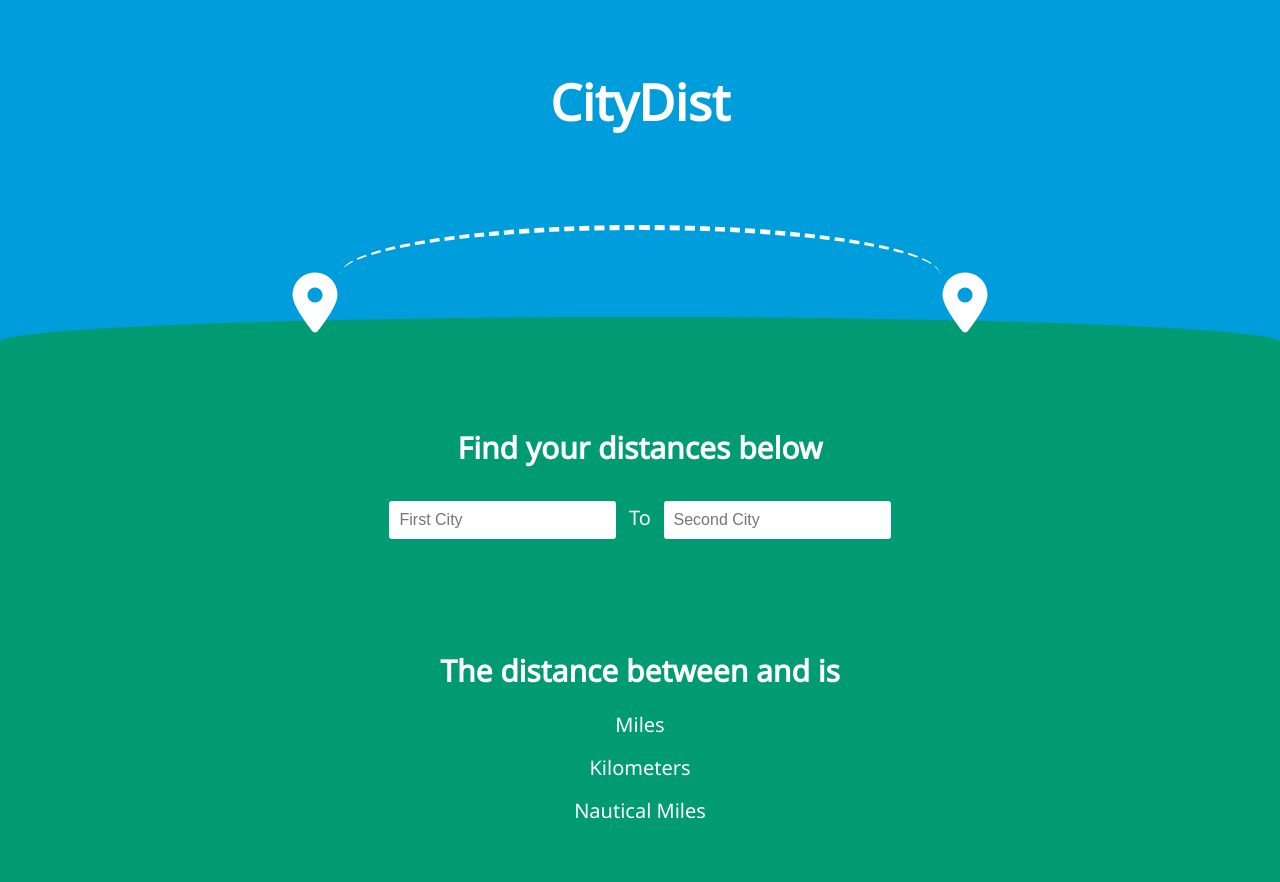
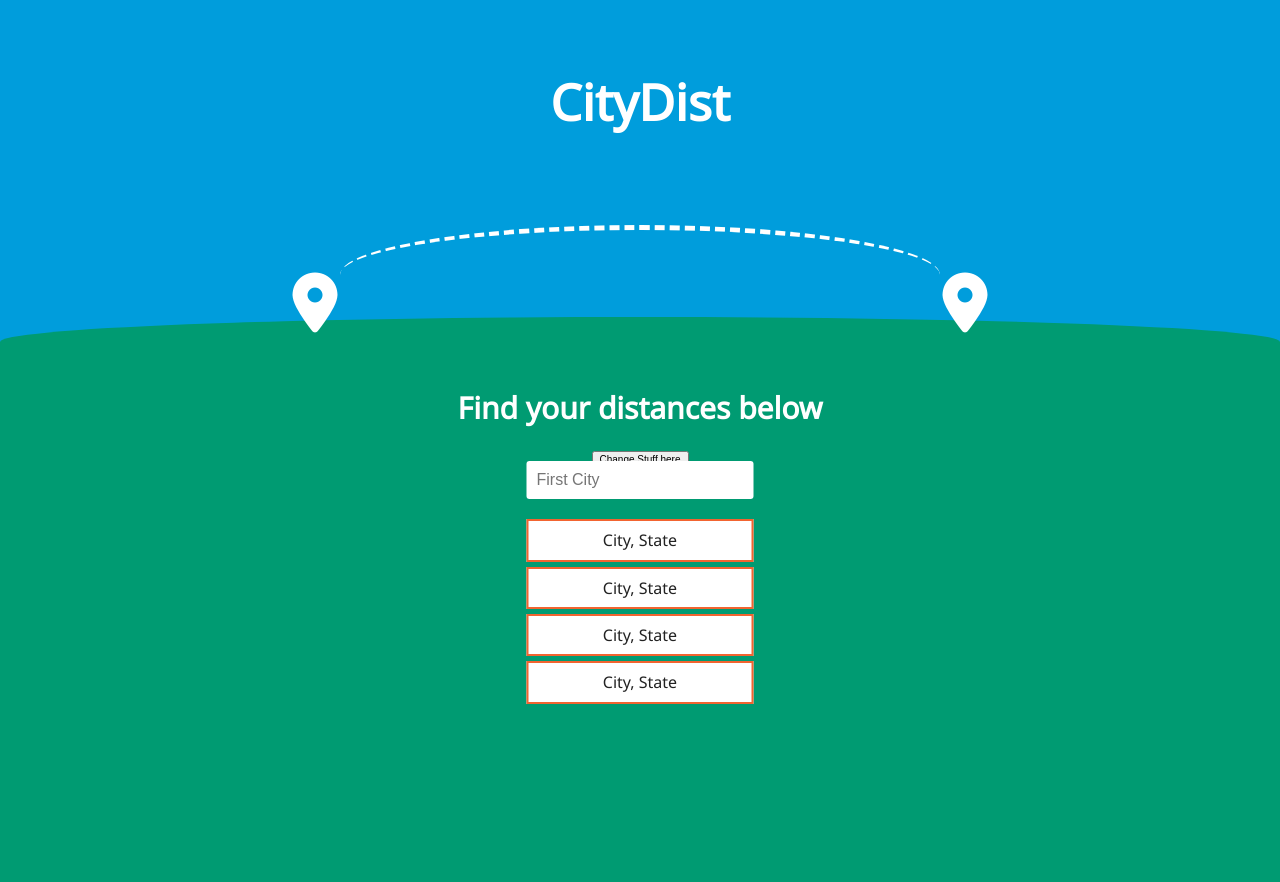
Before and after one commit to adamakers/CityDist, a plain HTML site: page index.html in a window 1280 px wide. After the commit the page ends 800 px from the top, so only its background shows below. Drawn offline with Linux system fonts and the light colour scheme.

Commit message:
adding css and creating forms

```diff
--- a/index.html
+++ b/index.html
@@ -28,17 +28,30 @@
       <!-- ###### FORM ###### -->
       <section class="input-container">
         <h2>Find your distances below</h2>
-        <form id="" class="cities-form">
-          <label class="hidden" for="input-1">First City</label>
-          <input id="input-1" class="input-one" type="text" placeholder="First City">
-          <span>To</span>
-          <label class="hidden" for="input-2">Second City</label>
-          <input id="input-2" class="input-two" type="text" placeholder="Second City">
+        <form class="cities-form">
+          <div class="search-container search-one">
+            <label for="input-1">First City</label>
+            <input id="input-1" class="input-one" type="text" placeholder="First City">
+            <ul class="results-list results-one">
+              <li>City, State</li>
+              <li>City, State</li>
+              <li>City, State</li>
+              <li>City, State</li>
+            </ul>
+          </div>
+          <div class="search-container search-two invisible">
+            <label for="input-2">Second City</label>
+            <input id="input-2" class="input-two" type="text" placeholder="Second City">
+            <ul class="results-list results-two">
+              <li>City, State</li>
+            </ul>
+          </div>
         </form>
+        <button>Change Stuff here</button>
       </section>
 
       <!-- ###### RESULTS ###### -->
-      <section class="results">
+      <section class="results hidden">
         <h2>The distance between <span class="city-val-one"></span> and <span class="city-val-two"></span> is</h2>
         <p><span class="miles-val"></span> Miles</p>
         <p><span class="kilo-val"></span> Kilometers</p>
--- a/styles/style.css
+++ b/styles/style.css
@@ -45,12 +45,37 @@ span, p {
   font-size: 2rem;
 }
 
+ul {
+  padding: 0;
+}
+
+li {
+  list-style: none;
+  background-color: #fff;
+  color: #222;
+  border: 2px solid #f26430;
+  padding: 1rem 0;
+  margin-bottom: 5px;
+  font-size: 1.6rem;
+  cursor: pointer;
+}
+
 input[type="text"] {
   border: none;
   padding: 10px;
   border-radius: 3px;
   font-size: 1.6rem;
-  margin: 1rem;
+  margin: 1rem 0;
+}
+
+label {
+  position: absolute;
+  top: -999999px;
+  left: -999999px;
+}
+
+button {
+
 }
 
 
@@ -59,10 +84,9 @@ input[type="text"] {
 ****************/
 
 .hidden {
-  position: absolute;
-  top: -999999px;
-  left: -999999px;
+  display: none;
 }
+
 
 
 
@@ -109,4 +133,21 @@ input[type="text"] {
 .input-container {
   width: 100%;
   background-color: #009B72;
+  padding-top: 0;
 }
+
+.cities-form {
+  position: relative;
+}
+
+.search-container {
+  max-width: 450px;
+  position: absolute;
+  left: 50%;
+  transform: translateX(-50%);
+}
+
+.invisible {
+  opacity: 0;
+  visibility: hidden;
+}
```
